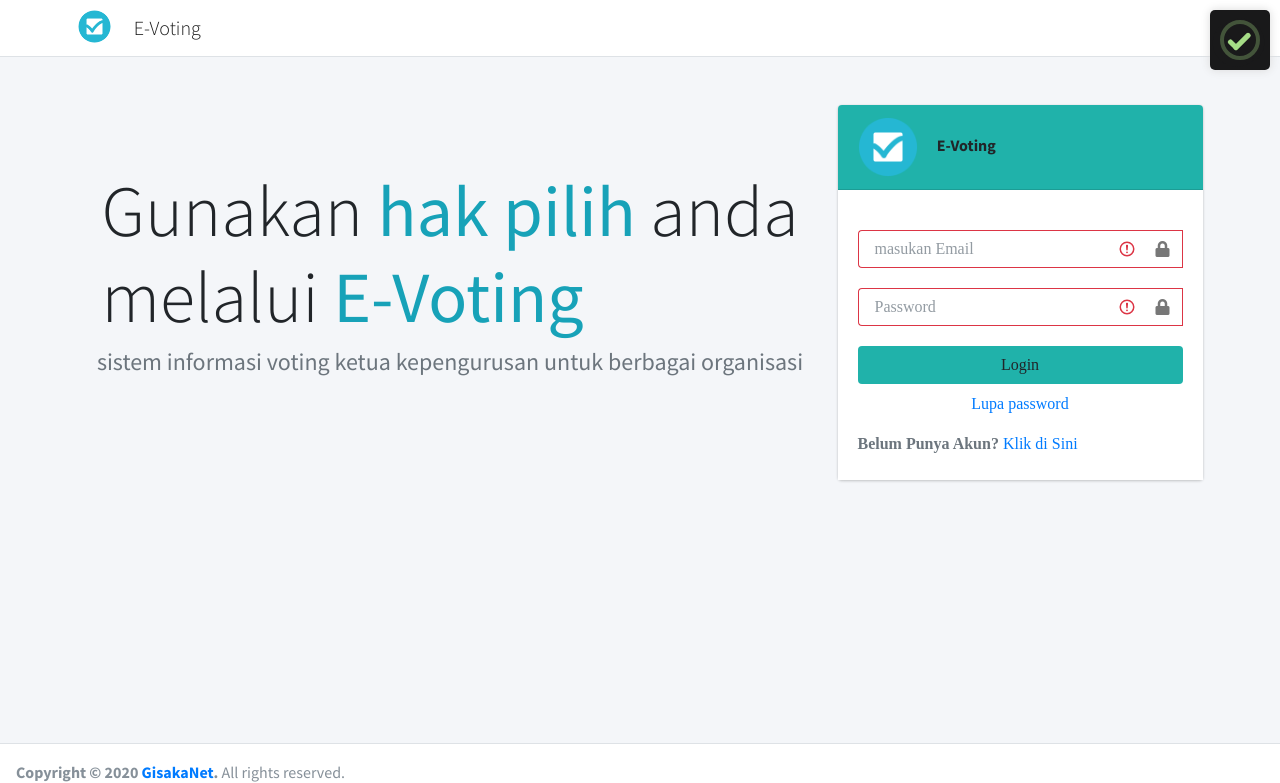
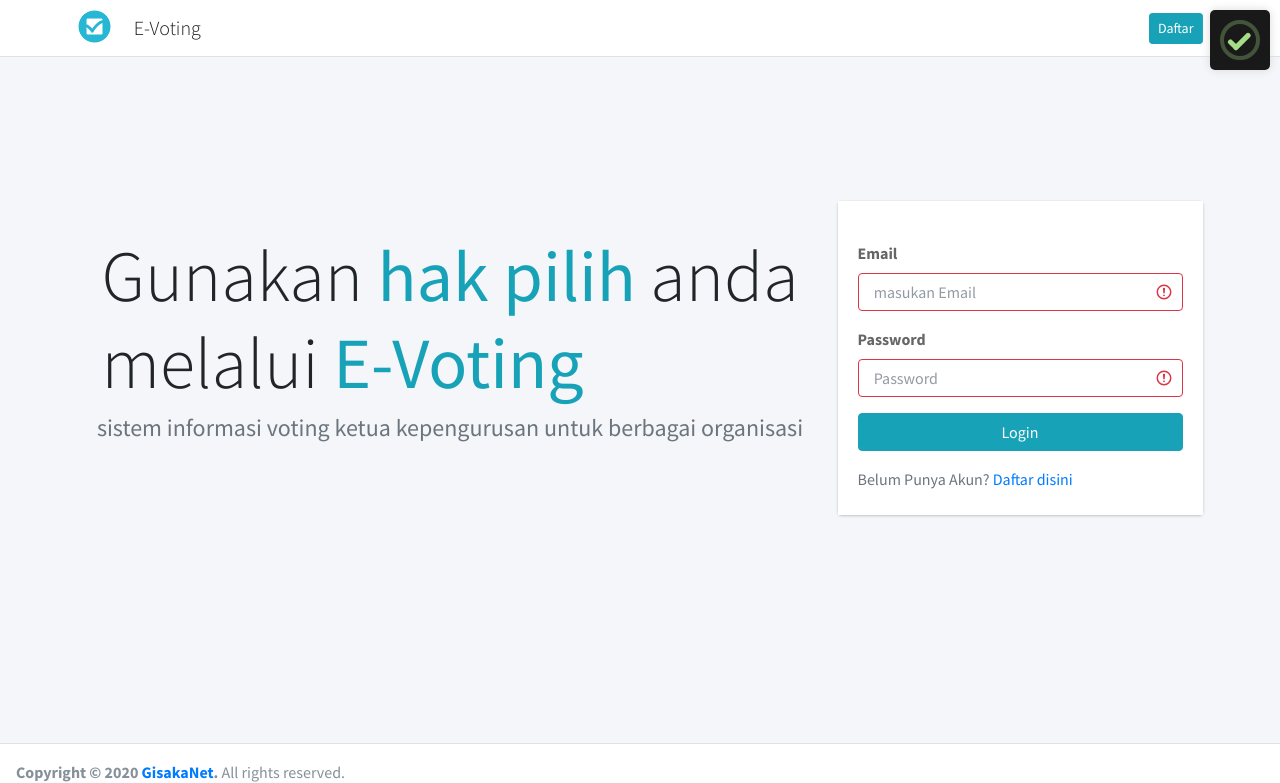
Before and after one commit to aso17/evoting, a PHP site: the page made by application/views/landing/index.php in a window 1280 px wide. Shown: the top 783 px of the page. Run offline with PHP 8.4, Linux system fonts and the light colour scheme; the template is opened without the code that fills it, so the values that code supplies are empty; some libraries are stand-ins or nearby versions.

Commit message:
update ui

```diff
--- a/application/config/config.php
+++ b/application/config/config.php
@@ -23,7 +23,7 @@ defined('BASEPATH') or exit('No direct script access allowed');
 | a PHP script and you can easily do that on your own.
 |
 */
-$config['base_url'] = 'http://localhost/evoting/';
+$config['base_url'] = 'http://evoting.test/';
 
 /*
 |--------------------------------------------------------------------------
--- a/application/views/landing/index.php
+++ b/application/views/landing/index.php
@@ -57,7 +57,9 @@ scratch. This page gets rid of all links and provides the needed markup only.
 
                 <!-- Right navbar links -->
                 <ul class="order-1 order-md-3 navbar-nav navbar-no-expand ml-auto">
-
+                    <li class="nav-item">
+                        <a href="<?= base_url('landing/register') ?>" class="btn btn-info btn-sm">Daftar</a>
+                    </li>
                 </ul>
             </div>
         </nav>
@@ -67,66 +69,48 @@ scratch. This page gets rid of all links and provides the needed markup only.
         <div class="content-wrapper">
             <!-- Main content -->
             <div class="content">
-                <div class="container">
+                <div class="container pt-5">
 
-                    <div class="row">
+                    <div class="row pt-5">
                         <div class="col-lg-8 p-0 d-flex flex-column align-items-center justify-content-center">
                             <h1 class="display-3">Gunakan <strong class="text-info">hak pilih</strong> anda <br>melalui <strong class="text-info">E-Voting</strong></h1>
                             <h4 class="text-muted">sistem informasi voting ketua kepengurusan untuk berbagai organisasi</h4>
                         </div>
                         <div class="col-lg-4 pt-5">
                             <div class="card ">
-                                <div class="card-header" style="background-color: #20B2AA;">
-                                    <img src=" <?=base_url().'/asset/images/logo.png'?>" alt="Evoting Logo" class="brand-image img-circle " width="60">
-                                    <span class="brand-text font-weight-light mx-3 font-weight-bold">E-Voting</span>
-                                    </a>
-                                </div>
-
-                                <div class="card-body login-card-body " style="font-family:serif;">
+                                <div class="card-body login-card-body ">
                                     <p class="login-box-msg"></p>
-
-                                    <form action=" <?= base_url('Landing/login') ?> " method="post">
+                                    <form action=" <?= base_url('Landing/login') ?> " method="post" autocomplete="off">
                                         <input type="hidden" name="<?= $this->security->get_csrf_token_name(); ?>" value="<?= $this->security->get_csrf_hash(); ?>" style="display: none  ">
-
-                                        <div class="input-group mb-3">
-                                            <input type="text" class="form-control <?= form_error('femail') ? 'is-invalid' : '' ?>" placeholder=" masukan Email" name="femail">
-
-                                            <div class="input-group-append">
-                                                <div class="input-group-text">
-                                                    <span class="fas fa-lock"></span>
-                                                </div>
-                                            </div>
+                                        <div class="form-group mb-3">
+                                            <label for="femail">Email</label>
+                                            <input type="text" class="form-control <?= form_error('femail') ? 'is-invalid' : '' ?>" placeholder=" masukan Email" name="femail" id="femail">
                                             <div class="invalid-feedback">
                                                 <?= form_error('femail') ?>
                                             </div>
                                         </div>
-                                        <div class="input-group mb-3">
+                                        <div class="form-group mb-3">
+                                            <label for="fnik">Password</label>
+
                                             <input type="password" class="form-control <?= form_error('fpassword') ? 'is-invalid' : '' ?>" placeholder=" Password" name="fpassword">
 
-                                            <div class="input-group-append">
-                                                <div class="input-group-text">
-                                                    <span class="fas fa-lock"></span>
-                                                </div>
-                                            </div>
+
                                             <div class="invalid-feedback">
                                                 <?= form_error('fpassword') ?>
                                             </div>
                                         </div>
                                         <div class="row">
                                             <div class="col-12 mx-auto">
-                                                <button type="submit" class="btn btn btn  btn-block" style="background-color: #20B2AA;" name="submit">Login</button>
+                                                <button type="submit" class="btn btn-info  btn-block" name="submit">Login</button>
                                             </div>
                                             <!-- /.col -->
                                         </div>
                                     </form>
 
-                                    <p class="mt-2 text-center">
 
-                                        <a href="  <?= base_url('Landing/register') ?> ">Lupa password</a>
-                                    </p>
                                     <p class="mt-3 mb-1">
-                                        <span class="text-muted font-weight-bold">Belum Punya Akun? </span>
-                                        <a href="  <?= base_url('Landing/register') ?> ">Klik di Sini</a>
+                                        <span class="text-muted ">Belum Punya Akun? </span>
+                                        <a href="  <?= base_url('Landing/register') ?> ">Daftar disini</a>
                                     </p>
 
                                 </div>
```
Also changed, not shown: application/controllers/Landing.php (+4 -12 lines), application/views/_layout/user.php (+5 -5 lines), application/views/landing/register.php (+3 -11 lines), 1 other file.
